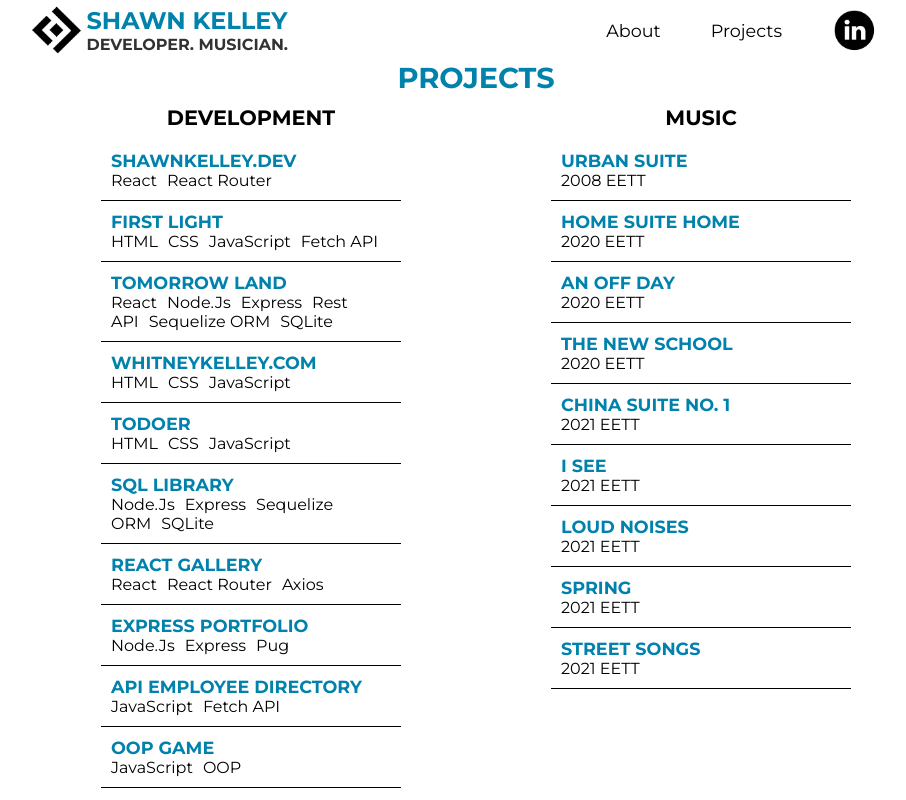
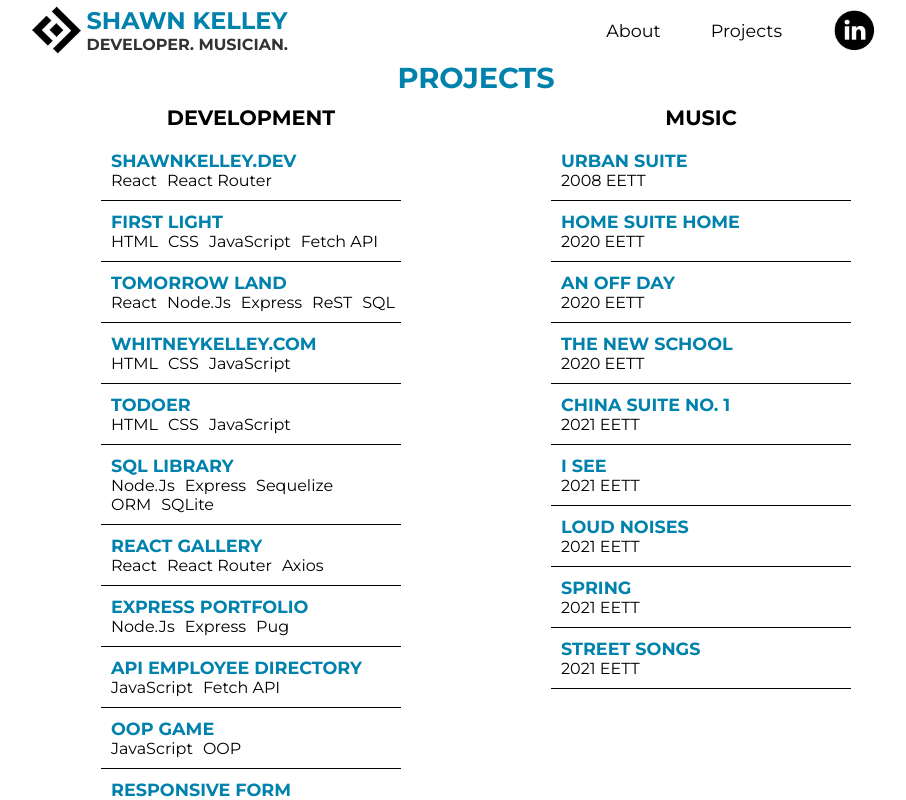
Before and after one commit to shawnkelleydev/sk-ws-react, a React (Create React App) app: page /projects in a window 1280 px wide. Shown: the top 800 px of the page, without its empty margins (164-1070 px from the left). Built offline with nearby package versions, Linux system fonts and the light colour scheme.

Commit message:
TL tech update

```diff
--- a/src/components/work.js
+++ b/src/components/work.js
@@ -25,14 +25,7 @@ export const projects = [
     description:
       "Tomorrow Land is a simple, full-stack budgeting app that keeps everything in the middle of the screen to avoid scrolling.  It's *under construction* and currently using Heroku's free tier, so proceed with caution.",
     tag: "Tomorrow Land.  Shape tomorrow today.",
-    technologies: [
-      "React",
-      "Node.js",
-      "Express",
-      "Rest API",
-      "Sequelize ORM",
-      "SQLite",
-    ],
+    technologies: ["React", "Node.js", "Express", "ReST", "SQL"],
     live_link: "https://vigorous-hamilton-5396c2.netlify.app",
     github_link: "https://github.com/shawnkelleydev/tomorrowland-react",
   },
```
